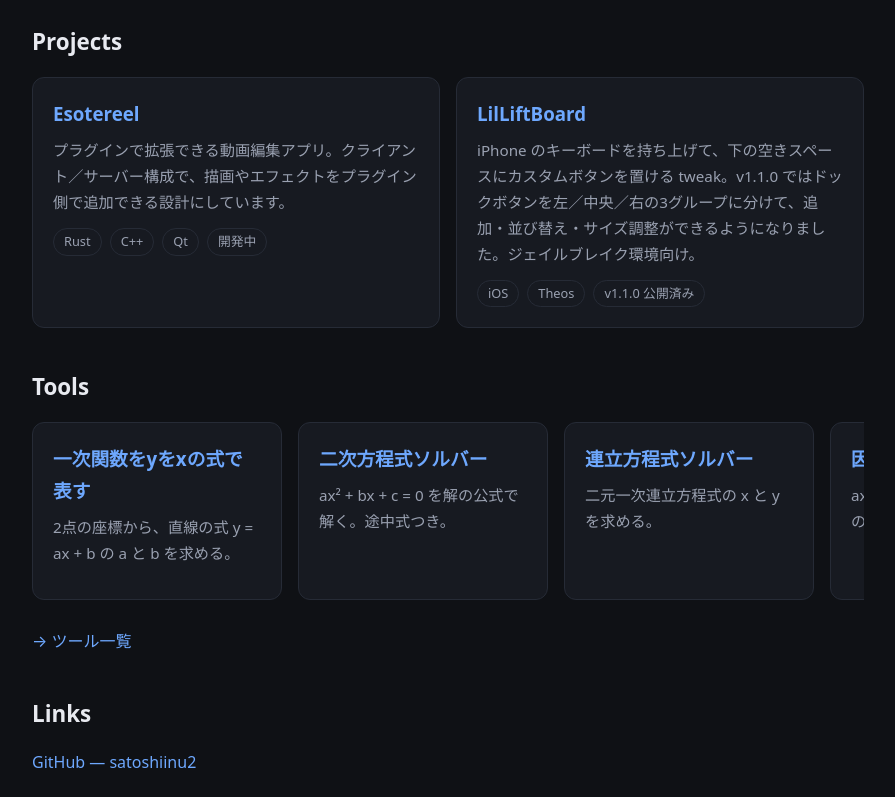
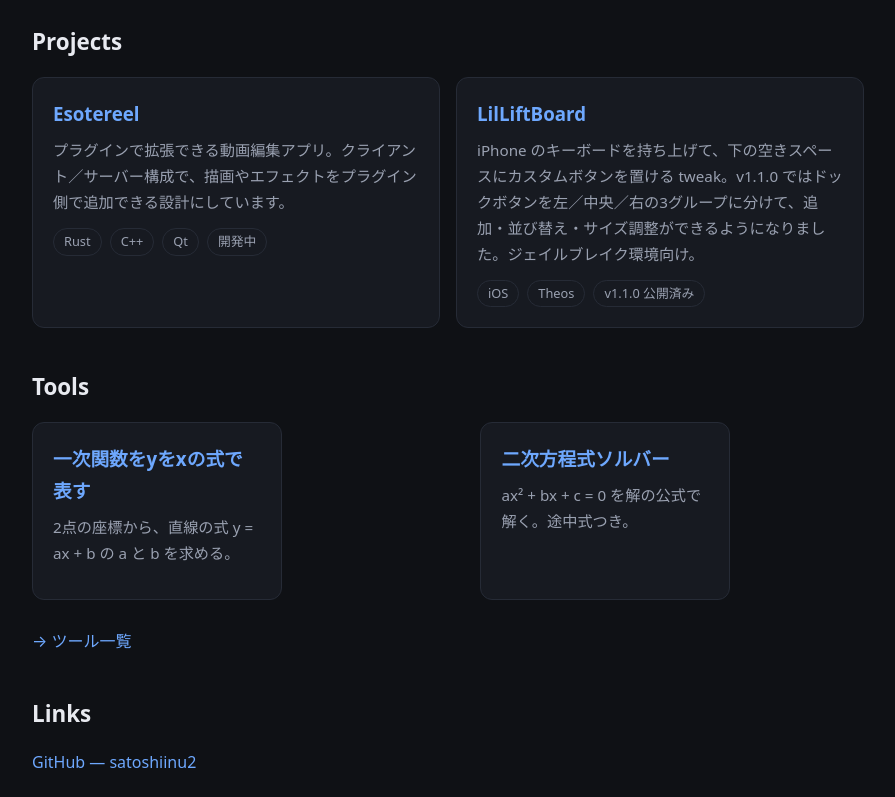
Before and after one commit to satoshiinu2/mreina-site, a Next.js app: page / in a window 1280 px wide. Shown: the part 478-1275 px from the top of the page, without its empty margins (192-1087 px from the left). Built offline with nearby package versions, Linux system fonts and the light colour scheme.

Commit message:
Slide tool cards in from the right on horizontal scroll

```diff
--- /dev/null
+++ b/app/_components/HSlide.tsx
@@ -0,0 +1,42 @@
+"use client";
+
+import { useEffect, useRef, type ReactNode } from "react";
+
+export default function HSlide({
+  children,
+  delay = 0,
+}: {
+  children: ReactNode;
+  delay?: number;
+}) {
+  const ref = useRef<HTMLDivElement>(null);
+
+  useEffect(() => {
+    const el = ref.current;
+    if (!el) return;
+    const root = el.closest("[data-hscroll]");
+    const io = new IntersectionObserver(
+      (entries) => {
+        for (const e of entries) {
+          if (e.isIntersecting) {
+            el.classList.add("is-in");
+            io.disconnect();
+          }
+        }
+      },
+      { root, threshold: 0.35 },
+    );
+    io.observe(el);
+    return () => io.disconnect();
+  }, []);
+
+  return (
+    <div
+      className="hslide"
+      ref={ref}
+      style={{ transitionDelay: `${delay}ms` }}
+    >
+      {children}
+    </div>
+  );
+}
--- a/app/globals.css
+++ b/app/globals.css
@@ -447,3 +447,30 @@ section h2 {
     transition: none;
   }
 }
+
+/* --- tools horizontal slide-in --- */
+
+.tools-scroll .hslide {
+  flex: 0 0 auto;
+  display: flex;
+  opacity: 0;
+  transform: translateX(48px);
+  transition: opacity 0.55s ease, transform 0.55s ease;
+}
+
+.tools-scroll .hslide.is-in {
+  opacity: 1;
+  transform: none;
+}
+
+.tools-scroll .hslide .project-card {
+  height: 100%;
+}
+
+@media (prefers-reduced-motion: reduce) {
+  .tools-scroll .hslide {
+    opacity: 1;
+    transform: none;
+    transition: none;
+  }
+}
--- a/app/page.tsx
+++ b/app/page.tsx
@@ -1,4 +1,5 @@
 import Reveal from "./_components/Reveal";
+import HSlide from "./_components/HSlide";
 import { tools } from "./tools/tools-data";
 
 type Project = {
@@ -87,14 +88,16 @@ export default function Home() {
 
       <section id="tools">
         <h2>Tools</h2>
-        <div className="tools-scroll">
-          {tools.map((t) => (
-            <article className="project-card" key={t.href}>
-              <h3>
-                <a href={t.href}>{t.name}</a>
-              </h3>
-              <p>{t.description}</p>
-            </article>
+        <div className="tools-scroll" data-hscroll>
+          {tools.map((t, i) => (
+            <HSlide key={t.href} delay={Math.min(i, 3) * 70}>
+              <article className="project-card">
+                <h3>
+                  <a href={t.href}>{t.name}</a>
+                </h3>
+                <p>{t.description}</p>
+              </article>
+            </HSlide>
           ))}
         </div>
         <p>
```
